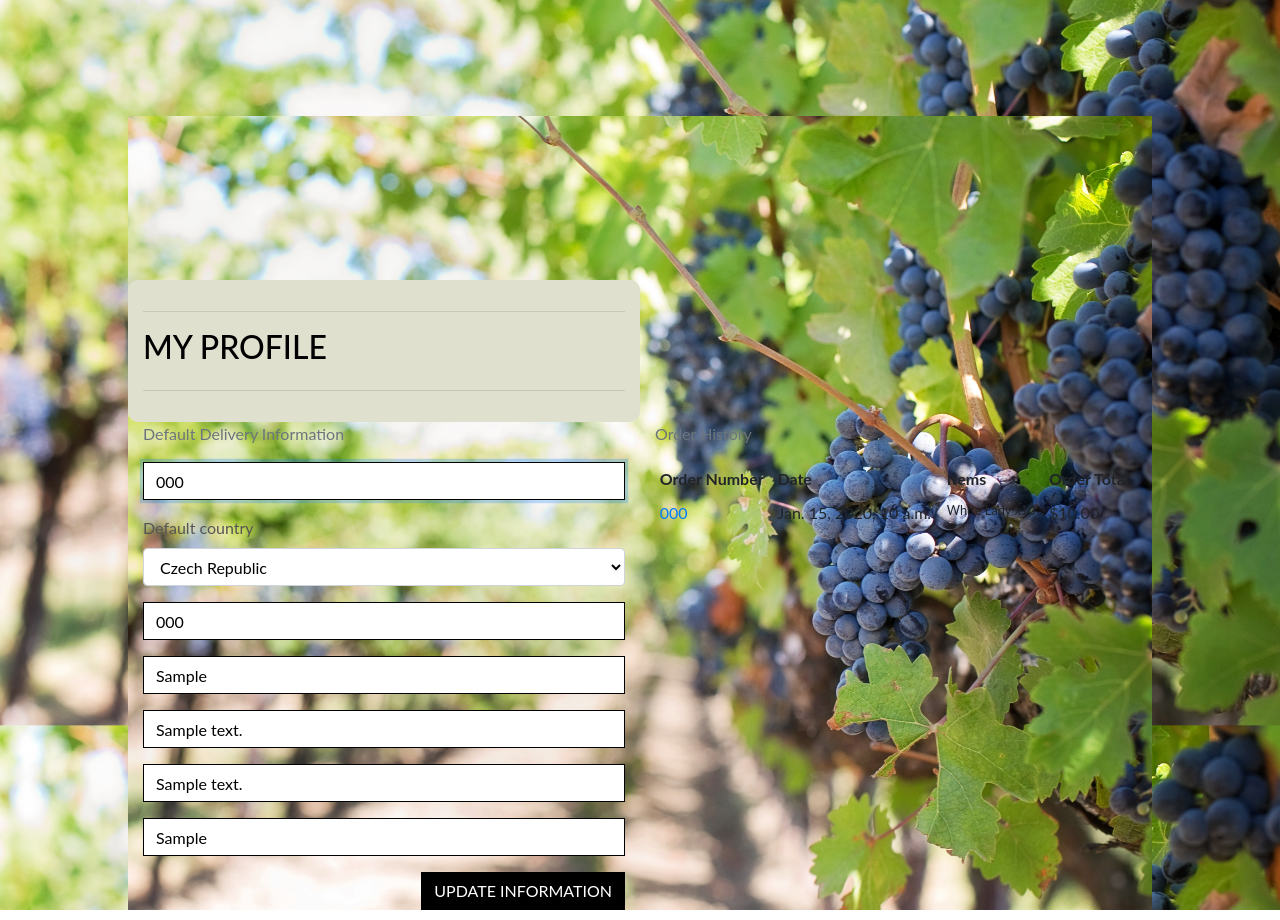
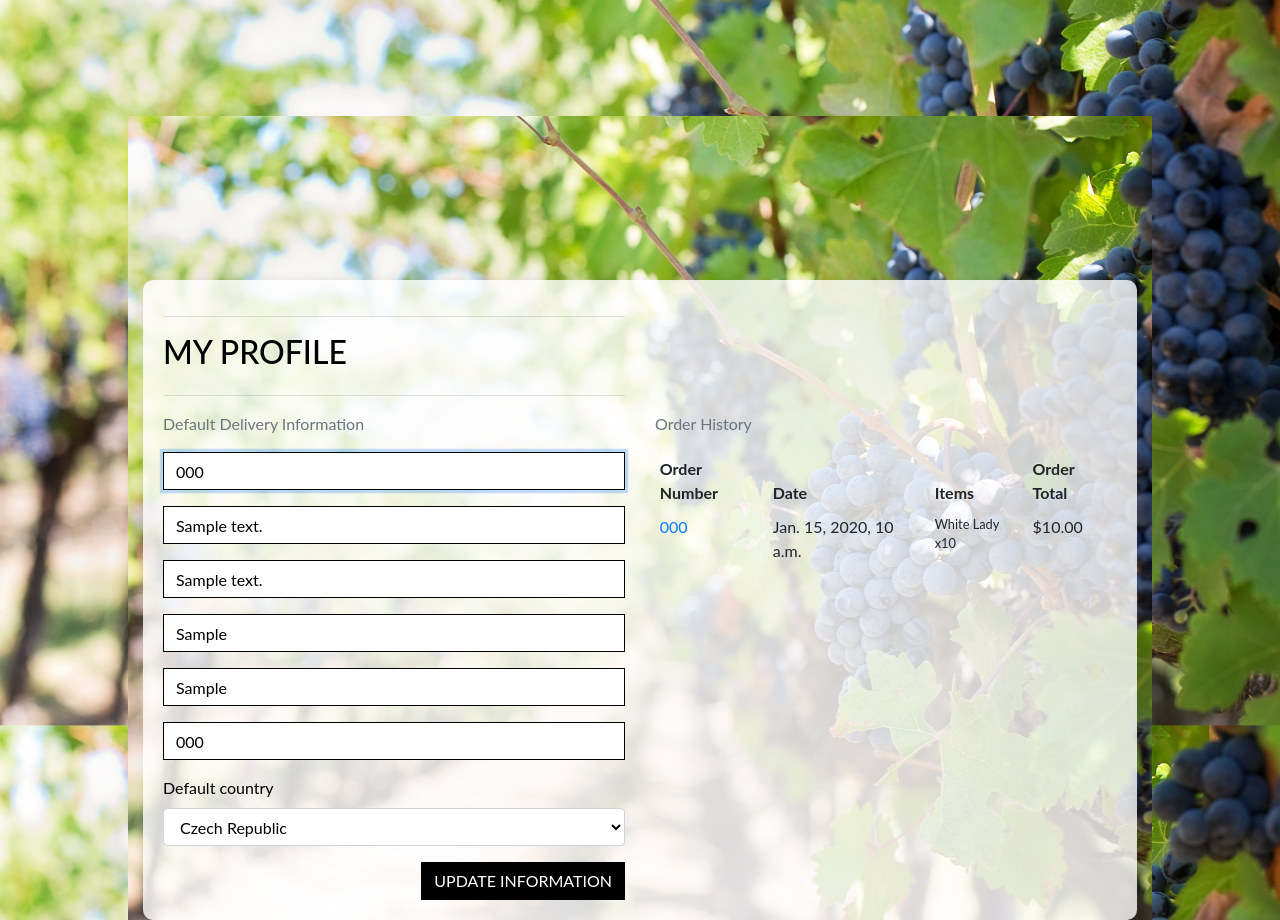
Before and after one commit to helenahagman/bay-lake-winery, a Django app: page /profile/ in a window 1280 px wide. Shown: the part 128-1048 px from the top of the page. Run offline with Django 3.2, Linux system fonts and the light colour scheme; a user stored in the database is signed in; data comes from the database, SQL or seed files in the repository; tables that the repository leaves empty hold one stand-in row (values such as "Sample post"); parts of the project's set-up code (start-up, migrations or seed data) failed here and were passed over; some libraries are stand-ins or nearby versions.

Commit message:
updated profile page

```diff
--- a/profiles/models.py
+++ b/profiles/models.py
@@ -14,16 +14,16 @@ class UserProfile(models.Model):
     user = models.OneToOneField(User, on_delete=models.CASCADE)
     default_phone_number = models.CharField(
         max_length=20, null=True, blank=True)
-    default_country = CountryField(
-        blank_label='Country *', null=True, blank=True)
-    default_postcode = models.CharField(max_length=20, null=True, blank=True)
-    default_town_or_city = models.CharField(
-        max_length=40, null=True, blank=True)
     default_street_address1 = models.CharField(
         max_length=80, null=True, blank=True)
     default_street_address2 = models.CharField(
         max_length=80, null=True, blank=True)
+    default_town_or_city = models.CharField(
+        max_length=40, null=True, blank=True)
     default_county = models.CharField(max_length=80, null=True, blank=True)
+    default_postcode = models.CharField(max_length=20, null=True, blank=True)
+    default_country = CountryField(
+        blank_label='Country', null=True, blank=True)
 
     def __str__(self):
         return self.user.username
--- a/profiles/static/profiles/css/profile.css
+++ b/profiles/static/profiles/css/profile.css
@@ -20,3 +20,11 @@
 #id_default_country option:first-child {
     color: #aab7c4;
 }
+
+.text-box {
+    background-color: rgba(255, 255, 255, 0.8);
+    padding: 20px;
+    border-radius: 10px;
+    box-shadow: 0px 0px 10px 0px rgba(0, 0, 0, 0.1);
+    width: 100%;
+}
--- a/profiles/templates/profiles/profile.html
+++ b/profiles/templates/profiles/profile.html
@@ -11,13 +11,14 @@
             <div class="col"></div>
         </div>
     </div>
-{% endblock%}
+{% endblock %}
 
 {% block content %}
     <div class="container header-container"
         style="background: url('/static/media/pexels-jill-wellington-39351.jpg') no-repeat center center fixed; background-size: cover;">
-        <div class="row">
-            <div class="col-7 col-md-6 my-auto text-box">
+        <div class="text-box">
+            <div class="row ">
+                <div class="col-7 col-md-6 my-auto">
                     <hr>
                     <h2 class="logo-font mb-4">My Profile</h2>
                     <hr>
@@ -57,9 +58,7 @@
                                         <ul class="list-unstyled">
                                             {% for item in order.lineitems.all %}
                                             <li class="small">
-                                            {% if item.product.has_sizes %}
-                                            Size {{ item.product.size|upper }}
-                                            {% endif %}{{ item.product.name }} x{{ item.quantity }}
+                                               {{ item.product.name }} x{{ item.quantity }}
                                             </li>
                                             {% endfor %}
                                         </ul>
@@ -72,6 +71,7 @@
                     </div>
                 </div>
             </div>
+        </div>
 {% endblock %}
 
 {% block postloadjs %}
--- a/profiles/views.py
+++ b/profiles/views.py
@@ -1,4 +1,5 @@
 from django.shortcuts import render, get_object_or_404
+from django.contrib import messages
 
 from .models import UserProfile
 from .forms import UserProfileForm
--- a/static/css/base.css
+++ b/static/css/base.css
@@ -211,6 +211,7 @@ body> .message-container {
     overflow-y: auto;
 }
 
+
 /* ------ Footer ---------- */
 
 .footer {
--- a/templates/includes/toasts/toast_success.html
+++ b/templates/includes/toasts/toast_success.html
@@ -17,7 +17,7 @@
             <hr class="mt-1 mb-3">
         </div>
     </div>
-    {% if grand_total %}
+    {% if grand_total and not on_profile_page %}
     <p class="logo-font bg-white text-black py-1">Your Shoppingbag ({{ product_count }})</p>
     <div class="bag-notification-wrapper">
         {% for item in bag_items %}
```
Lines whose indentation alone changed are shown as unchanged.
